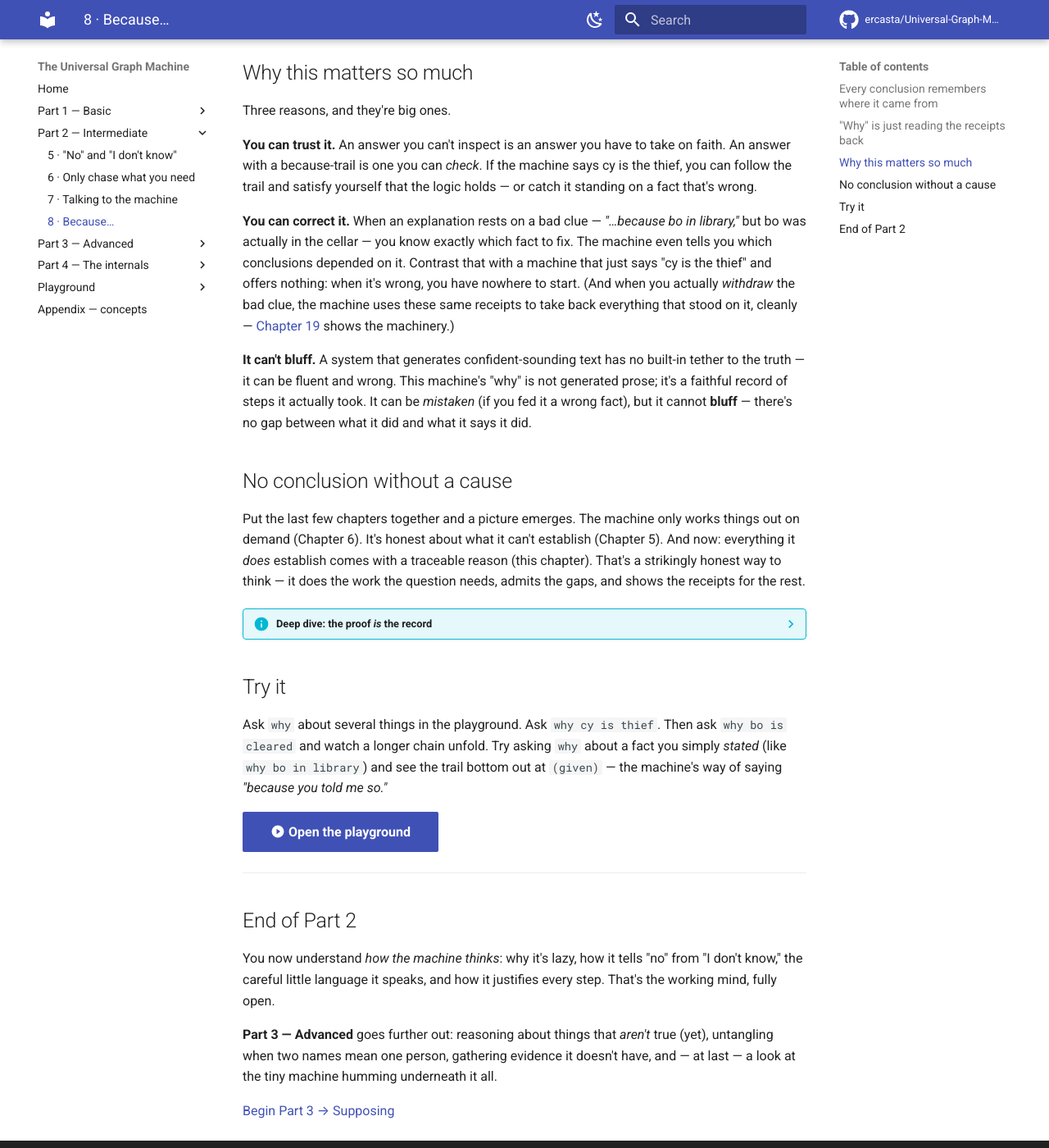
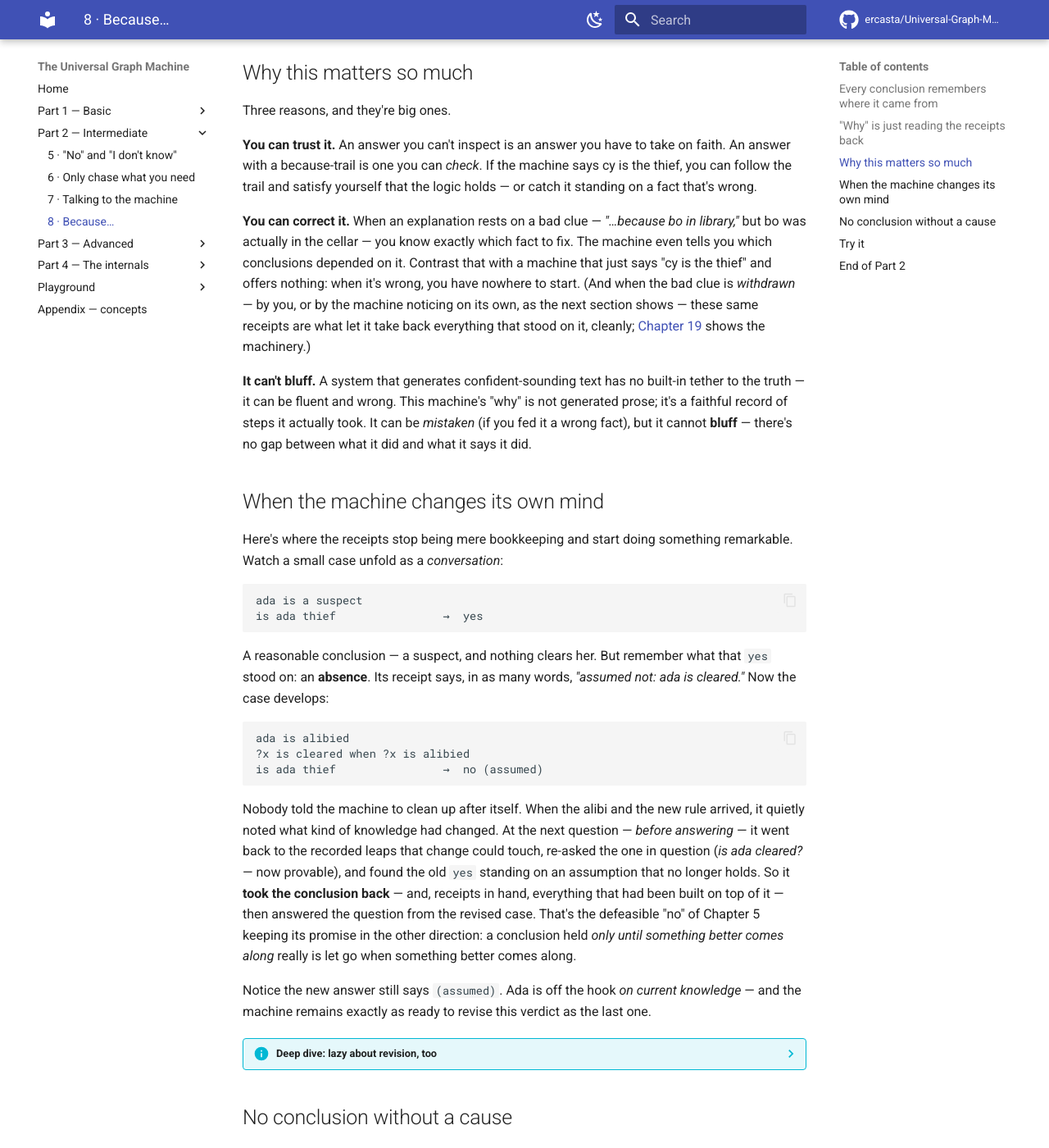
Before and after one commit to ercasta/Universal-Graph-Machine, an MkDocs documentation site: the page built from book/docs/intermediate/08-because.md, in a window 1280 px wide and 1400 px high, scrolled down 1066 px. Shown: the whole window at 82% size. Built offline with MkDocs 1.6.1 and Material for MkDocs 9.7.7, drawn with Linux system fonts in a browser that asks for light colours; comment, search, counter and statistics services are not loaded.

Commit message:
book update

````diff
--- a/book/docs/intermediate/08-because.md
+++ b/book/docs/intermediate/08-because.md
@@ -58,8 +58,9 @@ holds — or catch it standing on a fact that's wrong.
 library,"* but bo was actually in the cellar — you know exactly which fact to fix.
 The machine even tells you which conclusions depended on it. Contrast that with a
 machine that just says "cy is the thief" and offers nothing: when it's wrong, you
-have nowhere to start. (And when you actually *withdraw* the bad clue, the machine
-uses these same receipts to take back everything that stood on it, cleanly —
+have nowhere to start. (And when the bad clue is *withdrawn* — by you, or by the
+machine noticing on its own, as the next section shows — these same receipts are
+what let it take back everything that stood on it, cleanly;
 [Chapter 19](../deep/19-firmware.md#taking-a-fact-back) shows the machinery.)
 
 **It can't bluff.** A system that generates confident-sounding text has no
@@ -67,6 +68,51 @@ built-in tether to the truth — it can be fluent and wrong. This machine's "why
 is not generated prose; it's a faithful record of steps it actually took. It can
 be *mistaken* (if you fed it a wrong fact), but it cannot **bluff** — there's no
 gap between what it did and what it says it did.
+
+## When the machine changes its own mind
+
+Here's where the receipts stop being mere bookkeeping and start doing something
+remarkable. Watch a small case unfold as a *conversation*:
+
+```
+ada is a suspect
+is ada thief                →  yes
+```
+
+A reasonable conclusion — a suspect, and nothing clears her. But remember what
+that `yes` stood on: an **absence**. Its receipt says, in as many words,
+*"assumed not: ada is cleared."* Now the case develops:
+
+```
+ada is alibied
+?x is cleared when ?x is alibied
+is ada thief                →  no (assumed)
+```
+
+Nobody told the machine to clean up after itself. When the alibi and the new
+rule arrived, it quietly noted what kind of knowledge had changed. At the next
+question — *before answering* — it went back to the recorded leaps that change
+could touch, re-asked the one in question (*is ada cleared?* — now provable),
+and found the old `yes` standing on an assumption that no longer holds. So it
+**took the conclusion back** — and, receipts in hand, everything that had been
+built on top of it — then answered the question from the revised case. That's
+the defeasible "no" of Chapter 5 keeping its promise in the other direction: a
+conclusion held *only until something better comes along* really is let go when
+something better comes along.
+
+Notice the new answer still says `(assumed)`. Ada is off the hook *on current
+knowledge* — and the machine remains exactly as ready to revise this verdict as
+the last one.
+
+??? info "Deep dive: lazy about revision, too"
+    The machine doesn't police its whole belief store every time you speak —
+    that would betray its demand-driven soul (Chapter 6). New knowledge only
+    leaves a small *mark* saying what kind of thing changed; the re-checking
+    happens at the next question, only for recorded assumptions that mark could
+    actually touch. The withdrawal itself is the retraction machinery of
+    [Chapter 19](../deep/19-firmware.md#taking-a-fact-back): the withdrawn
+    belief isn't shredded but archived, together with the assumption that broke
+    it. Nothing is ever *silently* different — it's all in the graph.
 
 ## No conclusion without a cause
 
````
Also changed, not shown: book/docs/appendix/index.md (+5 -0 lines), book/docs/deep/19-firmware.md (+9 -0 lines).
